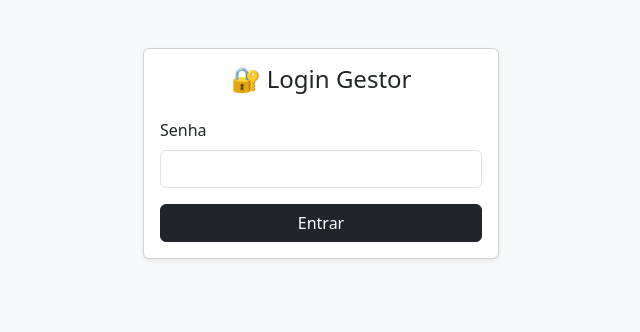
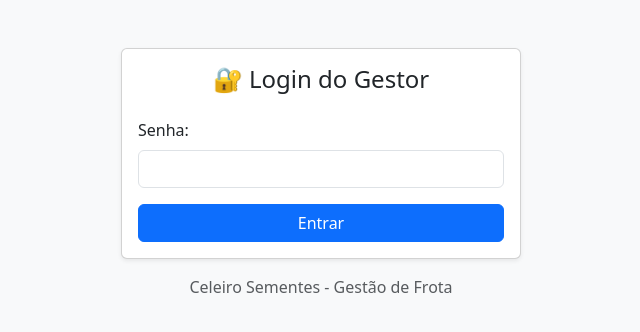
Before and after one commit to marcojr102589/gestao-frota-celeiro, a FastAPI app: template templates/login.html in a window 1280 px wide. Shown: the top 332 px of the page, without its empty margins (319-959 px from the left). Run offline with FastAPI, Linux system fonts and the light colour scheme; the template is opened without the code that fills it, so the values that code supplies are empty.

Commit message:
Adiciona tela e rota de login para gestor

```diff
--- a/main.py
+++ b/main.py
@@ -89,3 +89,13 @@ def dashboard(request: Request):
         "devolucao_count": devolucao_count,
         "prereservas": prereservas
     })
+@app.get("/login", response_class=HTMLResponse)
+def login_get(request: Request):
+    return templates.TemplateResponse("login.html", {"request": request, "erro": False})
+
+@app.post("/login")
+def login_post(request: Request, senha: str = Form(...)):
+    if senha == "gestor123":
+        request.session["gestor"] = True
+        return RedirectResponse("/", status_code=303)
+    return templates.TemplateResponse("login.html", {"request": request, "erro": True})
--- a/templates/login.html
+++ b/templates/login.html
@@ -2,30 +2,29 @@
 <html lang="pt-br">
 <head>
   <meta charset="UTF-8">
-  <title>Login Gestor</title>
+  <title>Login - Gestor</title>
   <meta name="viewport" content="width=device-width, initial-scale=1">
   <link href="https://cdn.jsdelivr.net/npm/bootstrap@5.3.0/dist/css/bootstrap.min.css" rel="stylesheet">
 </head>
 <body class="bg-light">
   <div class="container py-5">
-    <div class="row justify-content-center">
-      <div class="col-md-6 col-lg-4">
+    <div class="mx-auto" style="max-width: 400px;">
       <div class="card shadow-sm">
         <div class="card-body">
-            <h4 class="card-title mb-4 text-center">🔐 Login Gestor</h4>
+          <h4 class="mb-4 text-center">🔐 Login do Gestor</h4>
+          {% if erro %}
+            <div class="alert alert-danger">Senha incorreta.</div>
+          {% endif %}
           <form method="post" action="/login">
             <div class="mb-3">
-                <label class="form-label">Senha</label>
+              <label class="form-label">Senha:</label>
               <input type="password" name="senha" class="form-control" required>
             </div>
-              <button type="submit" class="btn btn-dark w-100">Entrar</button>
+            <button class="btn btn-primary w-100">Entrar</button>
           </form>
-            {% if erro %}
-            <div class="alert alert-danger mt-3 text-center">Senha incorreta</div>
-            {% endif %}
         </div>
       </div>
-      </div>
+      <p class="text-center mt-3 text-muted">Celeiro Sementes - Gestão de Frota</p>
     </div>
   </div>
 </body>
```
Lines whose indentation alone changed are shown as unchanged.
